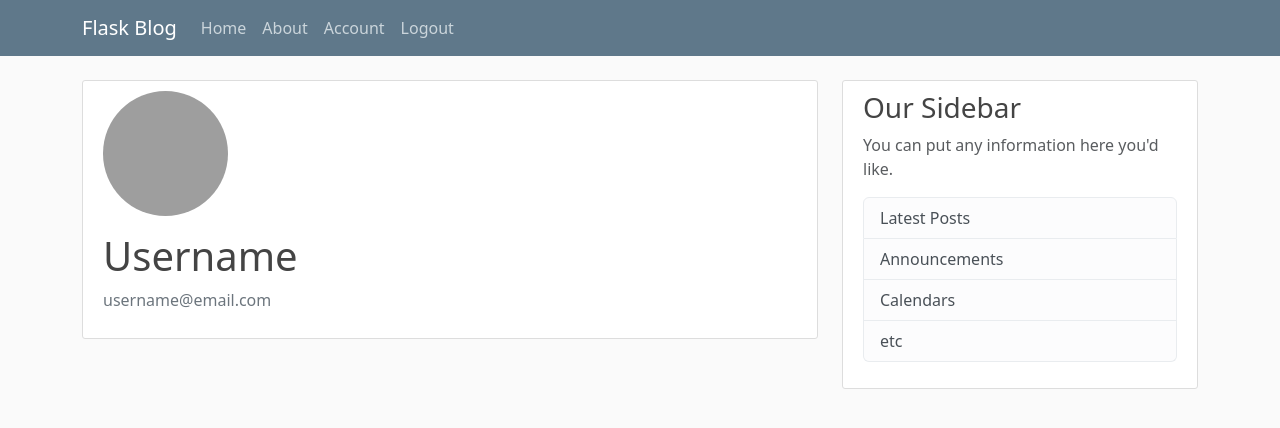
After one commit to nayanGowdaM/Flask-Tutorial, a Flask app: page /account in a window 1280 px wide. The commit adds this page. Shown: the top 428 px of the page. Run offline with Flask 3, Linux system fonts and the light colour scheme; a user stored in the database is signed in; grey boxes are pictures that could not be loaded.

Commit message:
User Authentication

```diff
--- a/flaskblog/routes.py
+++ b/flaskblog/routes.py
@@ -1,7 +1,8 @@
-from flask import  render_template , flash,redirect, url_for
+from flask import  render_template , flash,redirect, url_for, request
 from flaskblog.forms import RegistrationForm, LoginForm
 from flaskblog.models import User, Post
-from flaskblog import app
+from flaskblog import app, db, bcrypt
+from flask_login import login_user, current_user, logout_user, login_required
 
 posts = [
     {
@@ -33,19 +34,43 @@ def about():
 
 @app.route("/register", methods=['GET','POST'])
 def register():
+    if current_user.is_authenticated:
+        return redirect(url_for('home'))
     form = RegistrationForm()
     if form.validate_on_submit():
-        flash(f'Account created for {form.username.data}!', 'success')
-        return redirect(url_for('home'))
+        hashed_password = bcrypt.generate_password_hash(form.password.data).decode('utf-8')
+        user = User(username=form.username.data, email=form.email.data, password=hashed_password)
+        db.session.add(user)
+        db.session.commit()
+        flash('Your account has been created! You are now able to log in', 'success')
+        return redirect(url_for('login'))
     return render_template( "register.html", title='Register', form=form)
 
 @app.route("/login",  methods=['GET','POST'])
 def login():
+    if current_user.is_authenticated:
+        return redirect(url_for('home'))
     form = LoginForm()
     if form.validate_on_submit():
-        if form.email.data == 'admin@blog.com' and form.password.data == 'password':
+        user = User.query.filter_by(email=form.email.data).first()
+        if user and bcrypt.check_password_hash(user.password, form.password.data):
+            login_user(user, remember=form.remember.data)
             flash('You have been logged in!', 'success')
-            return redirect(url_for('home'))
+            next_page = request.args.get('next')
+            return redirect(next_page) if next_page else redirect(url_for('home'))
         else:
             flash('Login Unsuccessful. Please check username and password', 'danger')
     return render_template( "login.html", title='Login', form=form)
+
+
+
+@app.route("/logout")
+def logout():
+    logout_user()
+    return redirect(url_for('home'))
+
+
+@app.route("/account")
+@login_required
+def account():
+    return render_template('account.html', title='Account')
--- /dev/null
+++ b/flaskblog/templates/account.html
@@ -0,0 +1,13 @@
+{% extends "layout.html" %}
+{% block content %}
+<div class="content-section">
+    <div class="media">
+      <img class="rounded-circle account-img" src="userimage.jpg" alt="profile Picture">
+      <div class="media-body">
+        <h2 class="account-heading">Username</h2>
+        <p class="text-secondary">username@email.com</p>
+      </div>
+    </div>
+    <!-- FORM HERE -->
+  </div>
+{% endblock content %}
--- a/flaskblog/templates/layout.html
+++ b/flaskblog/templates/layout.html
@@ -27,8 +27,13 @@
           </div>
           <!-- Navbar Right Side -->
           <div class="navbar-nav">
-            <a class="nav-item nav-link" href="{{ url_for('login') }}">Login</a>
-            <a class="nav-item nav-link" href="{{ url_for('register') }}">Register</a>
+              {% if current_user.is_authenticated %}
+                <a class="nav-item nav-link" href="{{ url_for('account') }}">Account</a>
+                <a class="nav-item nav-link" href="{{ url_for('logout') }}">Logout</a>
+              {% else %}
+                <a class="nav-item nav-link" href="{{ url_for('login') }}">Login</a>
+                <a class="nav-item nav-link" href="{{ url_for('register') }}">Register</a>
+              {% endif %}
           </div>
         </div>
       </div>
```
Also changed, not shown: flaskblog/__init__.py (+6 -1 lines), flaskblog/forms.py (+10 -0 lines), flaskblog/models.py (+7 -2 lines), instance/site.db (added).
